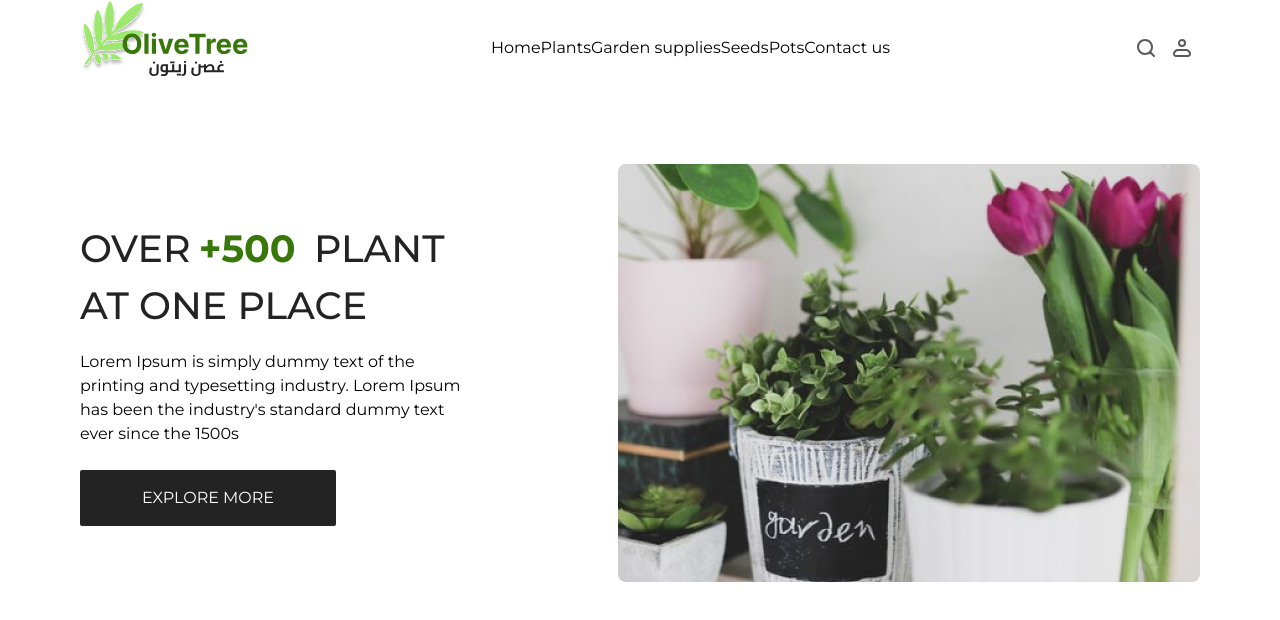
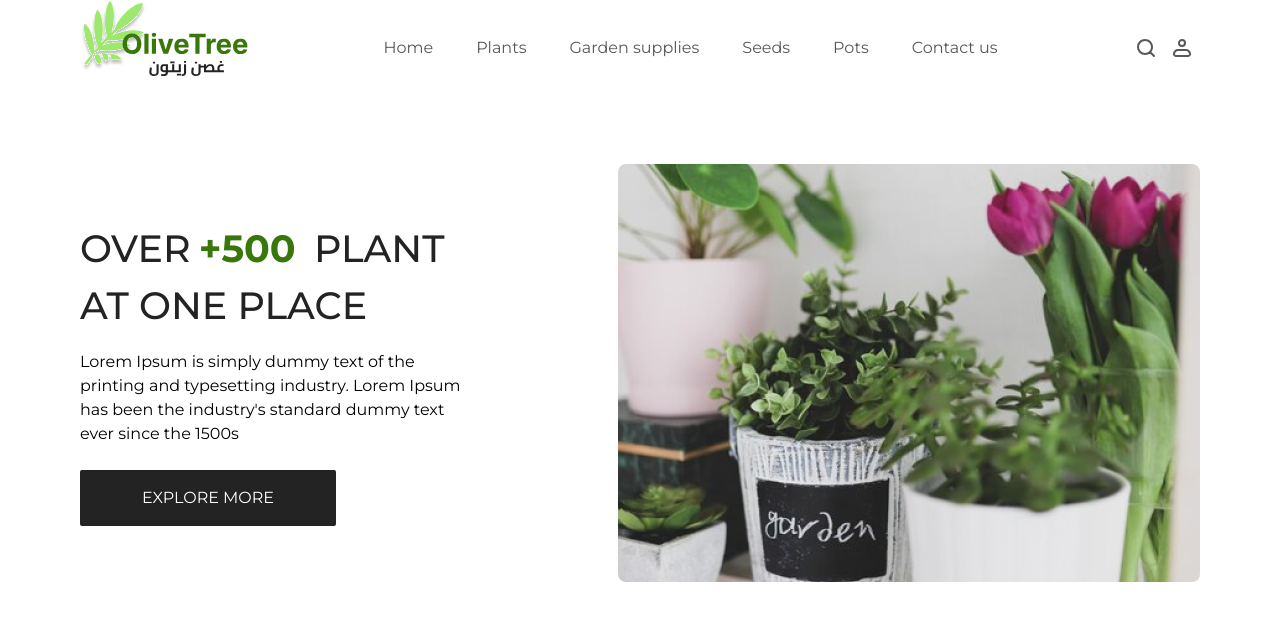
Before and after one commit to abdulrahmanalaa123/react-e-commerce, a React (Vite) app: page / in a window 1280 px wide. Shown: the top 620 px of the page. Built offline with nearby package versions, Linux system fonts and the light colour scheme; no server answers.

Commit message:
navbar desktop done hero section desktop done

```diff
--- a/src/components/navbar/Navbar.jsx
+++ b/src/components/navbar/Navbar.jsx
@@ -1,10 +1,15 @@
 import React from "react";
 import { Link } from "react-router-dom";
+
+// IMAGES
 import Logo from "../../assets/svgs/logo.svg";
 import Menu from "../../assets/svgs/menu.svg";
 import Close from "../../assets/svgs/close.svg";
 import Search from "../../assets/svgs/search.svg";
 import Profile from "../../assets/svgs/profile.svg";
+
+// STYLES
+import "./Navbar.css";
 
 export default function Navbar() {
   return (
@@ -18,42 +23,24 @@ export default function Navbar() {
               <img src={Logo} alt="React Logo" />
             </div>
             {/* DESKTOP TABS */}
-            <div className="hidden md:block">
-              <div className="flex items-baseline justify-evenly w-full">
-                <Link
-                  to="/"
-                  className="hover:text-text-300 hover:font-bold text-center w-fit"
-                >
+            <div className="hidden md:block  w-[700px]">
+              <div className="flex items-baseline justify-evenly">
+                <Link to="/" className="nav-item">
                   Home
                 </Link>
-                <Link
-                  to="/plants"
-                  className="hover:text-text-300 hover:font-bold text-center block"
-                >
+                <Link to="/plants" className="nav-item">
                   Plants
                 </Link>
-                <Link
-                  to="/garden-supplies"
-                  className="hover:text-text-300 hover:font-bold text-center block"
-                >
+                <Link to="/garden-supplies" className="nav-item">
                   Garden supplies
                 </Link>
-                <Link
-                  to="/seeds"
-                  className="hover:text-text-300 hover:font-bold text-center block"
-                >
+                <Link to="/seeds" className="nav-item">
                   Seeds
                 </Link>
-                <Link
-                  to="/pots"
-                  className="hover:text-text-300 hover:font-bold text-center block"
-                >
+                <Link to="/pots" className="nav-item">
                   Pots
                 </Link>
-                <Link
-                  to="/contact-us"
-                  className="hover:text-text-300 hover:font-bold text-center block"
-                >
+                <Link to="/contact-us" className="nav-item">
                   Contact us
                 </Link>
               </div>
--- a/src/components/navbar/navbar.css
+++ b/src/components/navbar/navbar.css
@@ -0,0 +1,22 @@
+.nav-item {
+  @apply text-center w-fit relative text-text-200 font-normal hover:font-bold hover:text-text-300 hover:transition-all duration-300 ease-in-out;
+}
+
+/* .nav-item:hover {
+  text-shadow: 0 0 1px #000;
+} */
+
+.nav-item::after {
+  content: "";
+  position: absolute;
+  left: 15%;
+  bottom: 0;
+  width: 70%;
+  height: 2px;
+  background-color: #387709;
+  opacity: 0;
+}
+
+.nav-item:hover::after {
+  opacity: 1; /* Show the underline on hover */
+}
```
